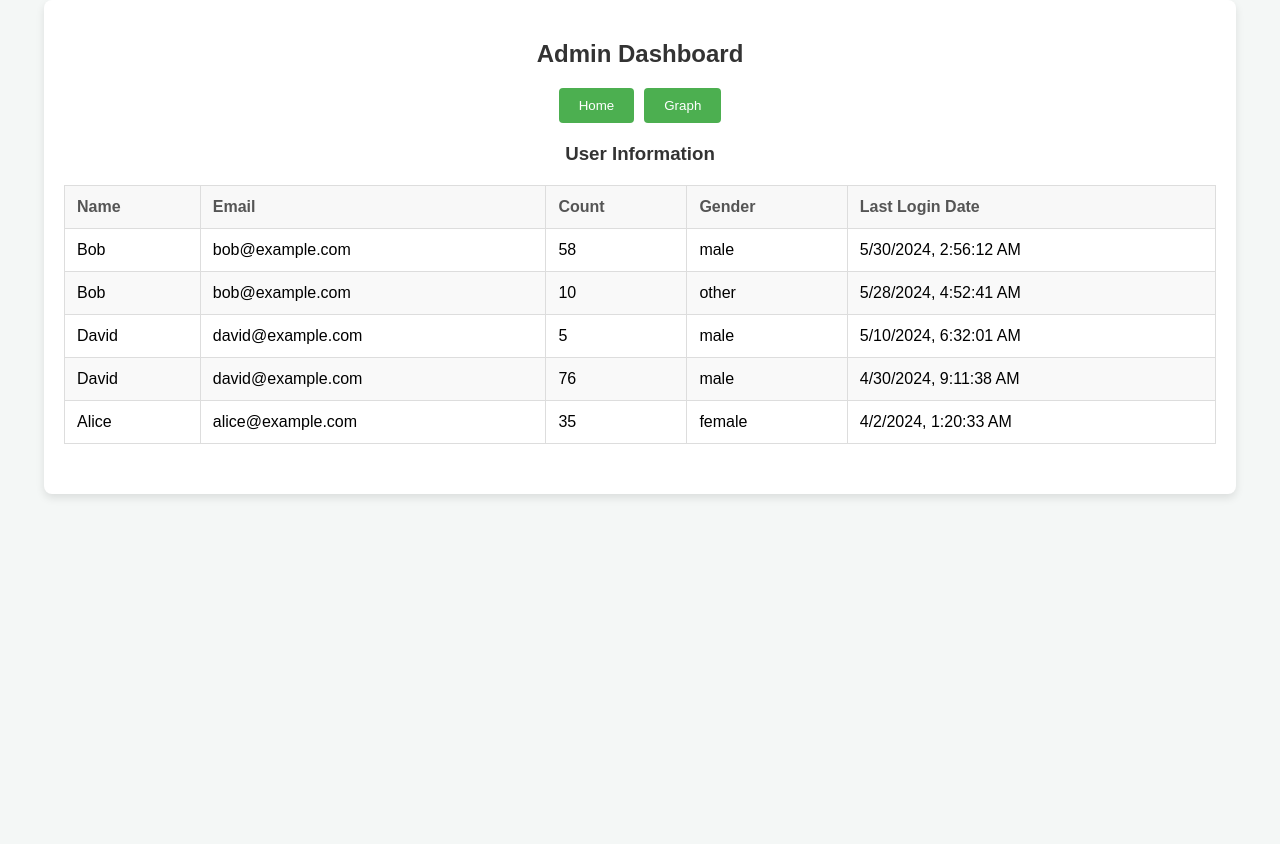
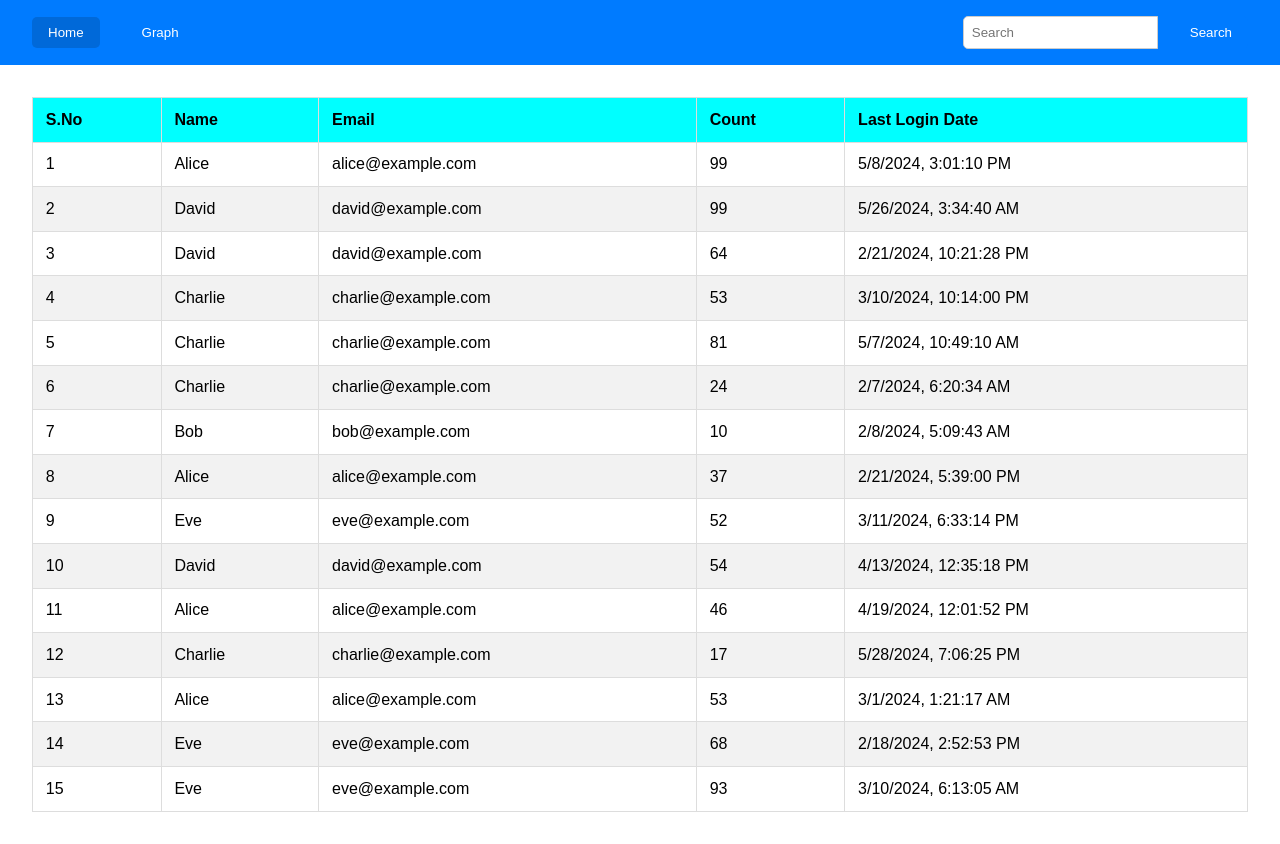
Before and after one commit to Darsankumar21/StartoonLabspvtltd, a React (Create React App) app in the folder frontend/: page /dashboard/admin in a window 1280 px wide. Before the commit the page ends 800 px from the top, so only its background shows below. Built offline with nearby package versions, Linux system fonts and the light colour scheme; sample sign-in values are in the browser's storage.

Commit message:
new commit

```diff
--- a/frontend/src/App.js
+++ b/frontend/src/App.js
@@ -5,20 +5,22 @@ import Signup from './components/Signup';
 import Profile from './components/Profile';
 import AdminDashboard from './components/AdminDashboard';
 import PrivateRoute from './components/PrivateRoute';
+import LandingPage from './components/LandingPage'; // Import LandingPage
 
 function App() {
   return (
     <BrowserRouter>
       <Routes>
+        <Route path="/" element={<LandingPage />} /> {/* Add LandingPage route */}
         <Route path="/login" element={<Login />} />
         <Route path="/signup" element={<Signup />} />
 
-        <Route  element={<PrivateRoute />}>
+        <Route element={<PrivateRoute />}>
           <Route path="/dashboard/profile" element={<Profile />} />
           <Route path="/dashboard/admin" element={<AdminDashboard />} />
         </Route>
 
-        <Route path="*" element={<Navigate to="/" />} />
+        {/* Remove wildcard route to avoid redirect loop */}
       </Routes>
     </BrowserRouter>
   );
--- a/frontend/src/components/AdminDashboard.js
+++ b/frontend/src/components/AdminDashboard.js
@@ -1,6 +1,6 @@
 import React, { useEffect, useState } from 'react';
 import { LineChart, Line, XAxis, YAxis, CartesianGrid, Tooltip, Legend } from 'recharts';
-import './dashboard.css'; // Import the CSS file
+import './dashboard.css';
 
 const generateRandomUser = () => {
   const names = ["Alice", "Bob", "Charlie", "David", "Eve"];
@@ -34,11 +34,11 @@ const generateRandomUserCount = () => {
 const AdminDashboard = () => {
   const [users, setUsers] = useState([]);
   const [userCount, setUserCount] = useState([]);
-  const [view, setView] = useState('home'); // State to manage which view is displayed
+  const [view, setView] = useState('home');
 
   useEffect(() => {
     const fetchData = () => {
-      const randomUsers = Array.from({ length: 5 }, generateRandomUser);
+      const randomUsers = Array.from({ length: 15 }, generateRandomUser); // Generate 15 users
       const randomUserCount = generateRandomUserCount();
 
       setUsers(randomUsers);
@@ -50,41 +50,44 @@ const AdminDashboard = () => {
 
   return (
     <div className="admin-dashboard">
-      <h2>Admin Dashboard</h2>
-      <div className="button-container">
-        <button onClick={() => setView('home')}>Home</button>
-        <button onClick={() => setView('graph')}>Graph</button>
+      <div className="dashboard-header">
+        <div className="buttons-container">
+          <button onClick={() => setView('home')} className={view === 'home' ? 'active' : ''}>Home</button>
+          <button onClick={() => setView('graph')} className={view === 'graph' ? 'active' : ''}>Graph</button>
         </div>
+        <div className="search-container">
+          <input type="text" placeholder="Search" />
+          <button>Search</button>
+        </div>
+      </div>
+
+      <div className="dashboard-content">
         {view === 'home' ? (
-        <div>
-          <h3>User Information</h3>
-          <table>
+          <table className="user-table">
             <thead>
-              <tr>
+              <tr className="table-header">
+                <th>S.No</th>
                 <th>Name</th>
                 <th>Email</th>
                 <th>Count</th>
-                <th>Gender</th>
                 <th>Last Login Date</th>
               </tr>
             </thead>
             <tbody>
               {users.map((user, index) => (
                 <tr key={index}>
+                  <td>{index + 1}</td>
                   <td>{user.name}</td>
                   <td>{user.email}</td>
                   <td>{user.count}</td>
-                  <td>{user.gender}</td>
                   <td>{new Date(user.lastLoginDate).toLocaleString()}</td>
                 </tr>
               ))}
             </tbody>
           </table>
-        </div>
         ) : (
-        <div>
-          <h3>User Count</h3>
-          <LineChart width={600} height={400} data={userCount}>
+          <div className="graph-container">
+            <LineChart width={800} height={400} data={userCount}>
               <XAxis dataKey="date" />
               <YAxis />
               <CartesianGrid strokeDasharray="3 3" />
@@ -95,6 +98,7 @@ const AdminDashboard = () => {
           </div>
         )}
       </div>
+    </div>
   );
 };
 
--- /dev/null
+++ b/frontend/src/components/LandingPage.css
@@ -0,0 +1,33 @@
+.landing-page {
+    background-image: url('./logo.png');
+    background-size: contain;
+    background-repeat: no-repeat;
+    background-position: center;
+    min-height: 100vh;
+    display: flex;
+    justify-content: center;
+    align-items: center;
+    text-align: center;
+    /* color: white; */  /* Remove this line or set to default (black) */
+}
+
+.content {
+    padding: 2rem;
+    border-radius: 5px;
+    backdrop-filter: blur(10px);
+    background-color: rgba(255, 255, 255, 0.2);
+}
+
+.button-group {
+    margin-top: 2rem;
+}
+
+button {
+    margin: 0 1rem;
+    padding: 0.8rem 1.5rem;
+    border: none;
+    border-radius: 5px;
+    background-color: #007bff;
+    color: white;
+    cursor: pointer;
+}
--- /dev/null
+++ b/frontend/src/components/LandingPage.js
@@ -0,0 +1,21 @@
+    import React from 'react';
+    import { useNavigate } from 'react-router-dom';
+    import './LandingPage.css';
+
+    function LandingPage() {
+    const navigate = useNavigate();
+
+    return (
+        <div className="landing-page">
+        <div className="content">
+            <h1>Welcome to Startoon Labs</h1>
+            <div className="button-group">
+            <button onClick={() => navigate('/login')}>Login</button>
+            <button onClick={() => navigate('/signup')}>Signup</button>
+            </div>
+        </div>
+        </div>
+    );
+    }
+
+    export default LandingPage;
--- a/frontend/src/components/dashboard.css
+++ b/frontend/src/components/dashboard.css
@@ -1,101 +1,78 @@
-
-    body {
-        font-family: Arial, sans-serif;
-        background-color: #f4f7f6;
-        margin: 0;
-        padding: 0;
-        box-sizing: border-box;
+.admin-dashboard {
+    font-family: sans-serif;
   }
 
-    .admin-dashboard {
-        width: 90%;
-        max-width: 1200px;
-        margin: 0 auto;
-        padding: 20px;
-        background-color: #fff;
-        box-shadow: 0 4px 8px rgba(0, 0, 0, 0.1);
-        border-radius: 8px;
+  .dashboard-header {
+    background-color: #007bff; /* Blue header */
+    padding: 1rem;
+    display: flex;
+    justify-content: space-between;
+    align-items: center;
+    color: white;
   }
 
-    .admin-dashboard h2, .admin-dashboard h3 {
-        text-align: center;
-        color: #333;
-        margin-bottom: 20px;
+  .buttons-container {
+    display: flex;
   }
 
-    .button-container {
-        display: flex;
-        justify-content: center;
-        gap: 10px;
-        margin-bottom: 20px;
-    }
-
-    .button-container button {
-        background-color: #4CAF50; /* Green background for buttons */
+  .buttons-container button {
+    background-color: transparent;
     color: white;
-        padding: 10px 20px;
     border: none;
-        border-radius: 4px;
+    padding: 0.5rem 1rem;
+    margin-right: 10px;
     cursor: pointer;
   }
 
-    table {
+  .buttons-container button.active {
+    background-color: #0069d9; /* Darker blue */
+    border-radius: 5px;
+  }
+
+  .search-container {
+    display: flex;
+  }
+
+  .search-container input {
+    padding: 0.5rem;
+    border: 1px solid #ccc;
+    border-radius: 5px 0 0 5px;
+  }
+
+  .search-container button {
+    background-color: #007bff; /* Blue search button */
+    color: white;
+    border: none;
+    padding: 0.5rem 1rem;
+    border-radius: 0 5px 5px 0;
+    cursor: pointer;
+  }
+
+  .dashboard-content {
+    padding: 2rem;
+  }
+
+  .user-table {
     width: 100%;
     border-collapse: collapse;
-        margin-bottom: 30px;
-        border: 1px solid #ddd; /* Border for the table */
   }
 
-    th, td {
-        padding: 12px;
-        text-align: left;
-        border: 1px solid #ddd; /* Border for table cells */
+  .table-header {
+    background-color: #00FFFF;
   }
 
-    th {
-        background-color: #f8f8f8; /* Light grey background for table headers */
-        color: #555;
+  .user-table th, .user-table td {
+    border: 1px solid #ddd;
+    padding: 0.8rem;
+    text-align: left;
   }
 
-    tbody tr:nth-child(even) {
-        background-color: #f9f9f9; /* Alternate row background color */
+  .user-table tr:nth-child(even) {
+    background-color: #f2f2f2;
   }
 
-    tbody tr:hover {
-        background-color: #f1f1f1; /* Hover effect on table rows */
+  .graph-container {
+    width: 100%;
+    display: flex;
+    justify-content: center;
   }
-
-    /* Line chart styling */
-    .recharts-wrapper {
-        margin: 0 auto;
-    }
-
-    .recharts-surface {
-        background-color: white;
-        border-radius: 8px;
-    }
-
-    .recharts-xAxis .domain,
-    .recharts-yAxis .domain {
-        stroke: #ddd; /* Color for axis lines */
-    }
-
-    .recharts-xAxis .tickLine,
-    .recharts-yAxis .tickLine {
-        stroke: #ddd; /* Color for tick lines */
-    }
-
-    .recharts-xAxis .tick,
-    .recharts-yAxis .tick {
-        fill: #555; /* Color for tick labels */
-    }
-
-    .recharts-tooltip-wrapper {
-        background-color: #fff; /* White background for tooltip */
-        border: 1px solid #ddd; /* Border for tooltip */
-        border-radius: 4px;
-    }
-
-    .recharts-tooltip-item {
-        color: #333; /* Color for tooltip text */
-    }
```
Also changed, not shown: 2 other files (tests, documents, lock files or other folders). Lines whose indentation alone changed are shown as unchanged.
